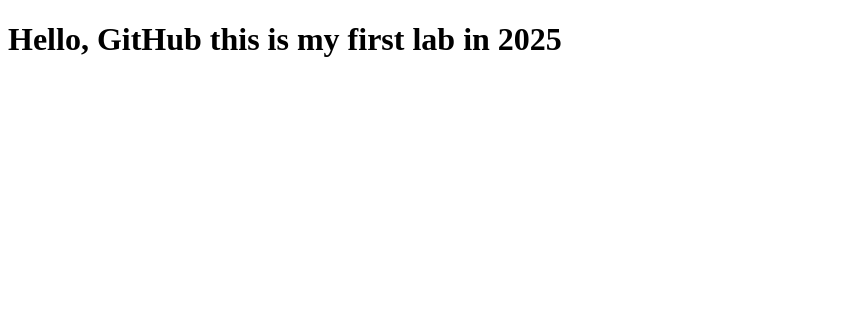
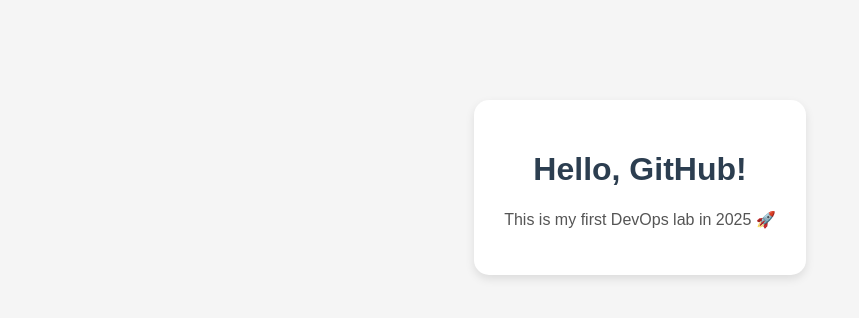
Before and after one commit to Niijeison/my-first-repo, a plain HTML site: page index.html in a window 1280 px wide. Shown: the whole page, without its empty margins (0-859 px from the left). Drawn offline with Linux system fonts and the light colour scheme.

Commit message:
updated with styling

```diff
--- a/index.html
+++ b/index.html
@@ -1 +1,34 @@
-<!DOCTYPE html><html><body><h1>Hello, GitHub this is my first lab in 2025</h1></body></html>
+<!DOCTYPE html>
+<html lang="en">
+<head>
+  <meta charset="UTF-8">
+  <title>My DevOps Lab - 2025</title>
+  <style>
+    body {
+      font-family: Arial, sans-serif;
+      background-color: #f5f5f5;
+      text-align: center;
+      margin-top: 100px;
+    }
+    h1 {
+      color: #2c3e50;
+    }
+    p {
+      color: #555;
+    }
+    .card {
+      background: white;
+      padding: 30px;
+      border-radius: 15px;
+      box-shadow: 0 4px 10px rgba(0,0,0,0.1);
+      display: inline-block;
+    }
+  </style>
+</head>
+<body>
+  <div class="card">
+    <h1>Hello, GitHub!</h1>
+    <p>This is my first DevOps lab in 2025 🚀</p>
+  </div>
+</body>
+</html>
```
